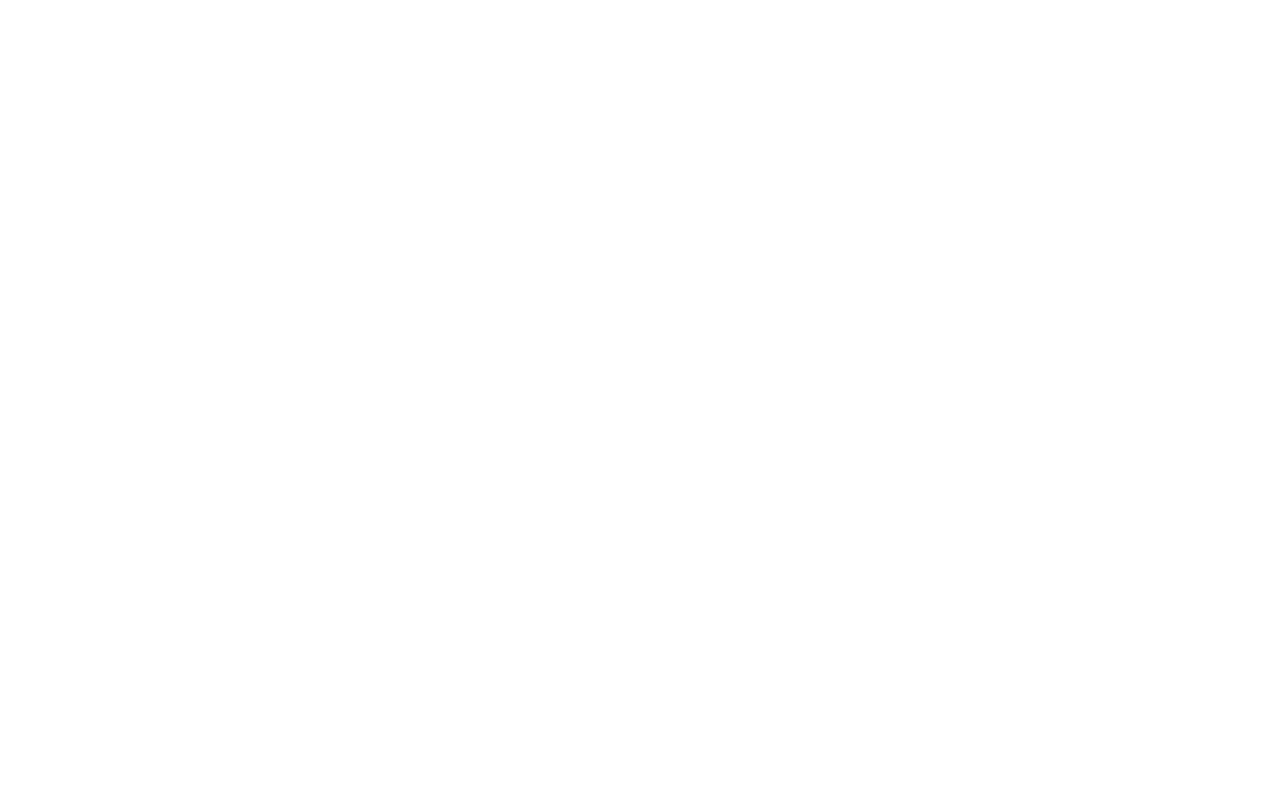
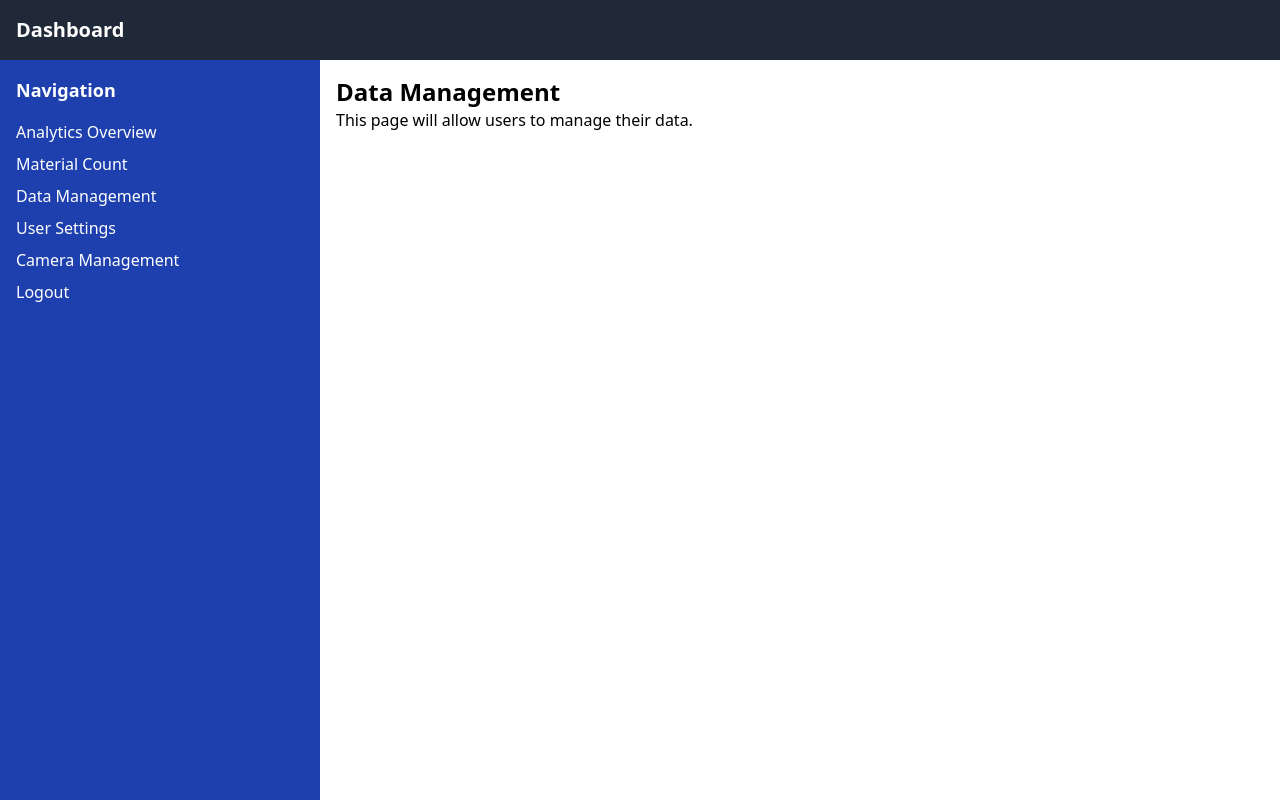
Before and after one commit to ulvi123/sayimbot, a React (Vite) app in the folder client/sayimbot-frontend/: page /data-management in a window 1280 px wide. Before the commit this address had no page. Built offline with nearby package versions, Linux system fonts and the light colour scheme.

Commit message:
changes to the layout

```diff
--- a/client/sayimbot-frontend/src/App.jsx
+++ b/client/sayimbot-frontend/src/App.jsx
@@ -1,21 +1,25 @@
-import { Button } from "@/components/ui/button";
-import { BrowserRouter as Router,Routes,Route } from "react-router-dom";
-import Login from "./pages/Login";
-import Register from "./pages/Register";
-import Home from "./pages/Home";
-import ReportingPage from "./pages/Reporting";
+import React from 'react';
+import { BrowserRouter as Router, Routes, Route } from 'react-router-dom';
+import MainLayout from './components/ui/MainLayout';
+import AnalyticsOverview from './pages/Analytics';
+import MaterialCount from './pages/MaterialCount';
+import DataManagement from './pages/DataManagement';
+import UserSettings from './pages/UserSettings';
+import CameraManagement from './pages/CameraManagement';
 
-export default function App() {
-  return (
-    <h1 className="text-3xl font-bold">
-      <Router>
-        <Routes>
-          <Route path="/login" element={<Login/>}/>
-          <Route path="/register" element={<Register/>}/>
-          <Route path="/" element={<Home/>}/>
-          <Route path="/reporting" element={<ReportingPage/>}/>
-        </Routes>
-      </Router>
-    </h1>
-  )
-}
+
+const App = () => (
+  <Router>
+    <Routes>
+      <Route path="/" element={<MainLayout />}>
+        <Route path="analytics" element={<AnalyticsOverview />} />
+        <Route path="material-count" element={<MaterialCount />} />
+        <Route path="data-management" element={<DataManagement />} />
+        <Route path="user-settings" element={<UserSettings />} />
+        <Route path="camera-management" element={<CameraManagement />} />
+      </Route>
+    </Routes>
+  </Router>
+);
+
+export default App;
--- /dev/null
+++ b/client/sayimbot-frontend/src/components/ui/MainLayout.jsx
@@ -0,0 +1,47 @@
+import React from 'react';
+import { Link, Outlet } from 'react-router-dom';
+
+const MainLayout = () => {
+  return (
+    <div className="flex flex-col h-screen">
+      {/* Top Bar */}
+      <header className="bg-gray-800 text-white p-4">
+        <h1 className="text-xl font-bold">Dashboard</h1>
+      </header>
+
+      <div className="flex flex-1">
+        {/* Left Sidebar */}
+        <nav className="w-1/4 bg-blue-800 text-white p-4">
+          <h2 className="text-lg font-bold mb-4">Navigation</h2>
+          <ul className="space-y-2">
+            <li>
+              <Link to="/analytics" className="hover:underline">Analytics Overview</Link>
+            </li>
+            <li>
+              <Link to="/material-count" className="hover:underline">Material Count</Link>
+            </li>
+            <li>
+              <Link to="/data-management" className="hover:underline">Data Management</Link>
+            </li>
+            <li>
+              <Link to="/user-settings" className="hover:underline">User Settings</Link>
+            </li>
+            <li>
+              <Link to="/camera-management" className="hover:underline">Camera Management</Link>
+            </li>
+            <li>
+              <Link to="/logout" className="hover:underline">Logout</Link>
+            </li>
+          </ul>
+        </nav>
+
+        {/* Main Content Area */}
+        <main className="w-3/4 p-4 overflow-y-auto">
+          <Outlet />
+        </main>
+      </div>
+    </div>
+  );
+};
+
+export default MainLayout;
--- /dev/null
+++ b/client/sayimbot-frontend/src/pages/Analytics.jsx
@@ -0,0 +1,13 @@
+import React from 'react';
+
+const AnalyticsOverview = () => {
+  return (
+    <div>
+      <h1 className="text-2xl font-bold">Analytics Overview</h1>
+      <p>This page will display analytics data.</p>
+      {/* Add your analytics components here */}
+    </div>
+  );
+};
+
+export default AnalyticsOverview;
--- /dev/null
+++ b/client/sayimbot-frontend/src/pages/CameraManagement.jsx
@@ -0,0 +1,13 @@
+import React from 'react';
+
+const CameraManagement = () => {
+  return (
+    <div>
+      <h1 className="text-2xl font-bold">Camera Management</h1>
+      <p>This page will allow users to manage camera settings.</p>
+      {/* Add your camera management components here */}
+    </div>
+  );
+};
+
+export default CameraManagement;
--- /dev/null
+++ b/client/sayimbot-frontend/src/pages/DataManagement.jsx
@@ -0,0 +1,13 @@
+import React from 'react';
+
+const DataManagement = () => {
+  return (
+    <div>
+      <h1 className="text-2xl font-bold">Data Management</h1>
+      <p>This page will allow users to manage their data.</p>
+      {/* Add your data management components here */}
+    </div>
+  );
+};
+
+export default DataManagement;
--- /dev/null
+++ b/client/sayimbot-frontend/src/pages/MaterialCount.jsx
@@ -0,0 +1,13 @@
+import React from 'react';
+
+const MaterialCount = () => {
+  return (
+    <div>
+      <h1 className="text-2xl font-bold">Material Count</h1>
+      <p>This page will display material count data.</p>
+      {/* Add your material count components here */}
+    </div>
+  );
+};
+
+export default MaterialCount;
--- /dev/null
+++ b/client/sayimbot-frontend/src/pages/UserSettings.jsx
@@ -0,0 +1,13 @@
+import React from 'react';
+
+const UserSettings = () => {
+  return (
+    <div>
+      <h1 className="text-2xl font-bold">User Settings</h1>
+      <p>This page will allow users to update their settings.</p>
+      {/* Add your user settings components here */}
+    </div>
+  );
+};
+
+export default UserSettings;
```
